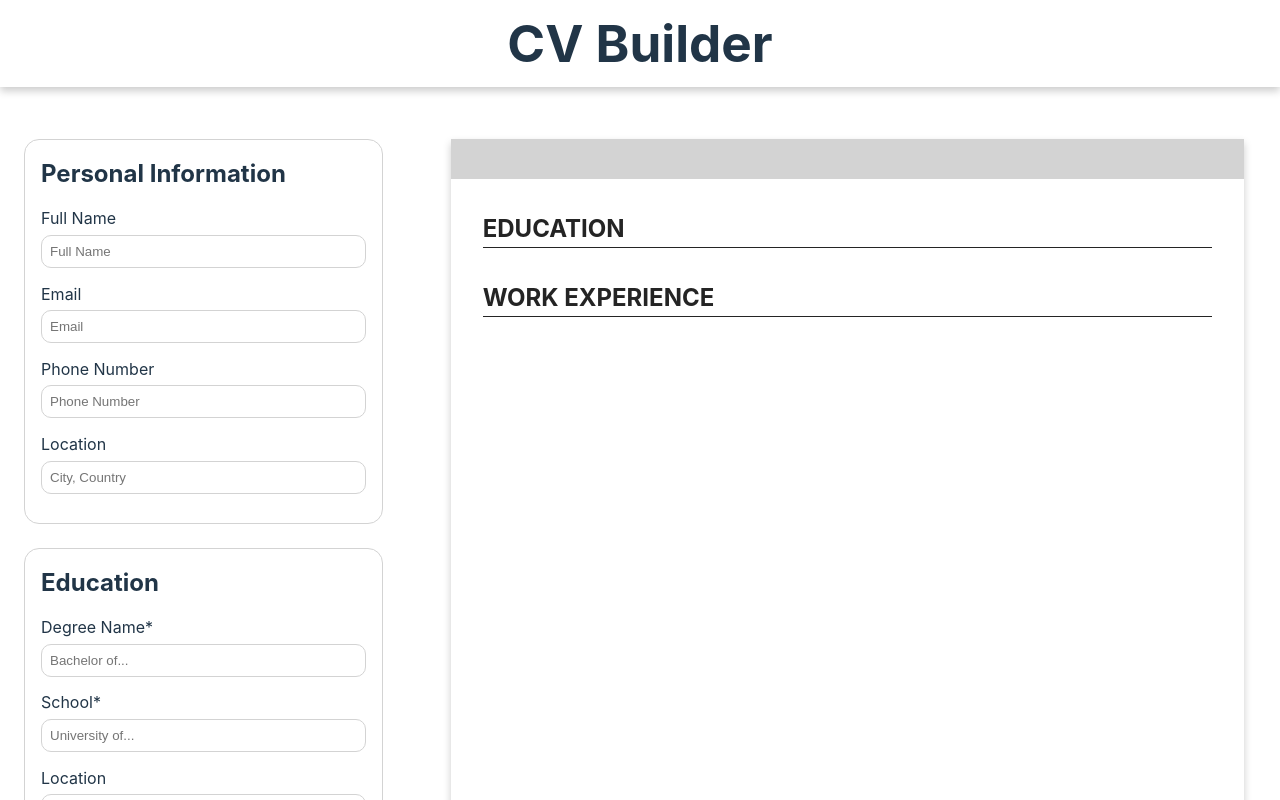
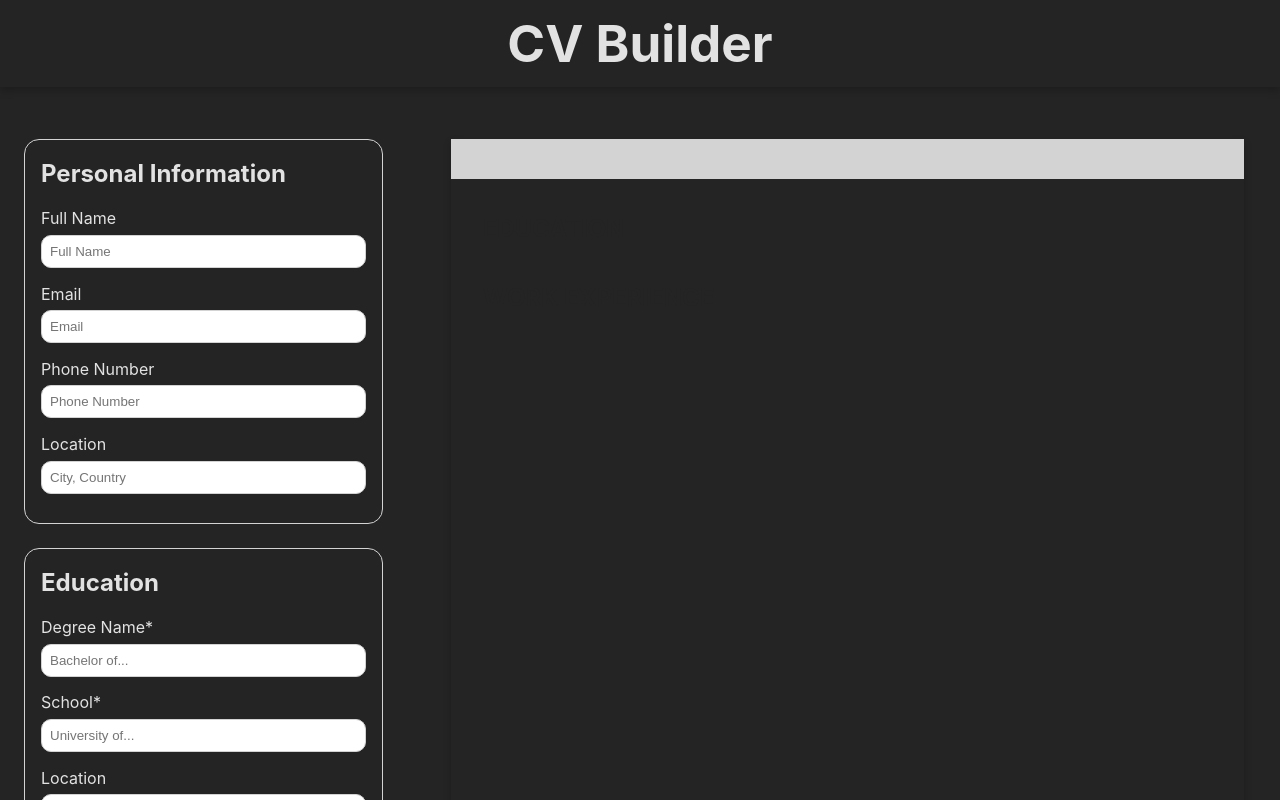
Before and after one commit to miguelgbandeira/cv-builder-react, a React (Vite) app: page / in a window 1280 px wide. Shown: the top 800 px of the page. Built offline with nearby package versions, Linux system fonts and the light colour scheme.

Commit message:
Fix override dark mode

```diff
--- a/src/App.css
+++ b/src/App.css
@@ -91,12 +91,6 @@ form {
   vertical-align: middle;
 }
 
-@media (prefers-color-scheme: dark) {
-  :root {
-    color-scheme: light;
-  }
-}
-
 @media only screen and (max-width: 768px) {
   .app {
     grid-template-columns: 1fr;
--- a/src/index.css
+++ b/src/index.css
@@ -31,7 +31,7 @@ button:focus-visible {
   outline: 4px auto -webkit-focus-ring-color;
 }
 
-@media (prefers-color-scheme: light) {
+@media (prefers-color-scheme: dark) {
   :root {
     color: #213547;
     background-color: #ffffff;
@@ -43,3 +43,9 @@ button:focus-visible {
     background-color: #f9f9f9;
   }
 }
+
+@media (prefers-color-scheme: light) {
+  :root {
+    color-scheme: light;
+  }
+}
```
